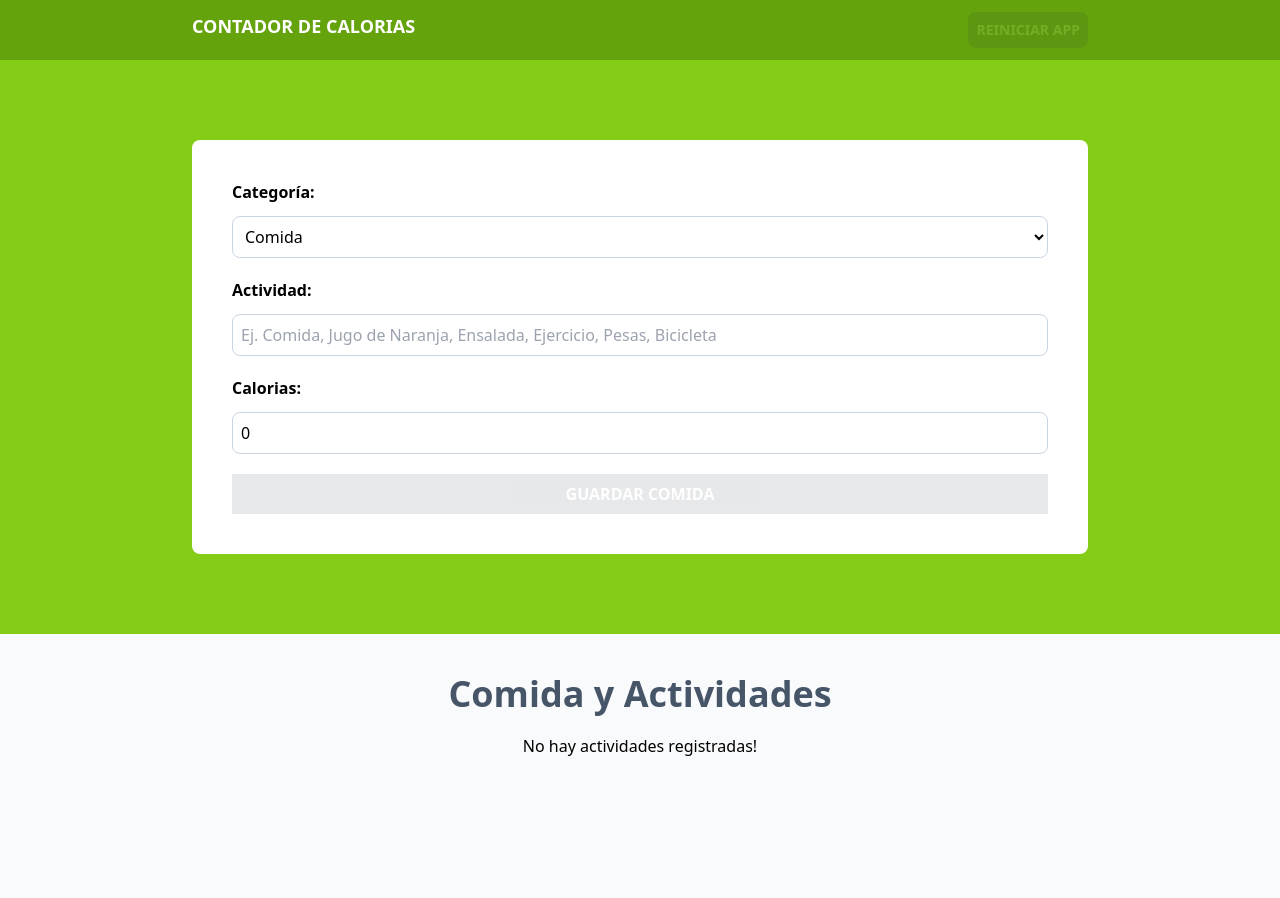
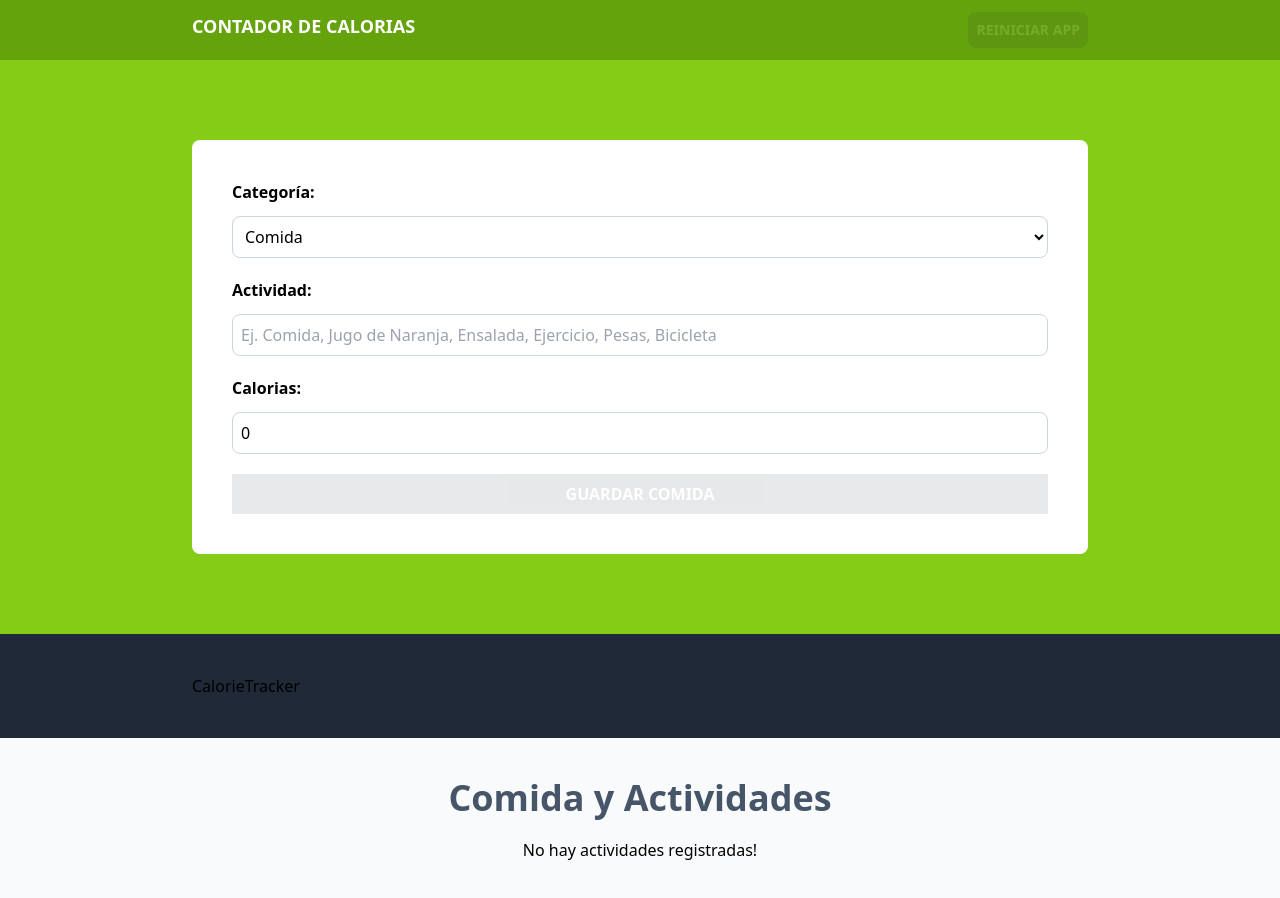
Before and after one commit to 7Fernando7/calorie-tracker, a React (Vite) app: page / in a window 1280 px wide. Shown: the top 898 px of the page. Before the commit the page ends 818 px from the top, so only its background shows below. Built offline with nearby package versions, Linux system fonts and the light colour scheme.

Commit message:
Creando un componente para mostrar el total de calorias

```diff
--- a/src/App.tsx
+++ b/src/App.tsx
@@ -2,6 +2,7 @@ import { useReducer,useEffect, useMemo } from "react"
 import Form from "./componentes/Form"
 import { activityReducer, initialState } from "./reducers/activity-reducer"
 import ActivityList from "./componentes/ActivityList"
+import CalorieTracker from "./componentes/CalorieTracker"
 
 
 function App() {
@@ -12,7 +13,7 @@ function App() {
       localStorage.setItem('activities', JSON.stringify(state.activities))
     }, [state.activities])
 
-    const canRestartApp = () => useMemo(() => state.activities.length, [state.activities])
+    const CanRestartApp = () => useMemo(() => state.activities.length, [])
 
 
     return (
@@ -25,7 +26,7 @@ function App() {
 
               <button className="bg-gray-800 hover:bg-gray-900 p-2 font-bold uppercase text-white cursor-pointer rounded-lg text-sm
                 disabled:opacity-10"
-                disabled={!canRestartApp()}
+                disabled={!CanRestartApp()}
                 onClick={() => dispatch({ type: 'restart-app' })}
                 >
                 Reiniciar App
@@ -42,6 +43,15 @@ function App() {
             </div>
           </section>
 
+          <section className="bg-gray-800 py-10" >
+            <div className="max-w-4xl mx-auto">
+              <CalorieTracker
+                activities={state.activities}
+              />
+            </div>
+
+          </section>
+
           <section className='p-10 mx-auto max-w-4xl' >
             <ActivityList
               activities={state.activities}
--- a/src/componentes/ActivityList.tsx
+++ b/src/componentes/ActivityList.tsx
@@ -21,10 +21,10 @@ export default function ActivityList({activities, dispatch} : ActivityListProps)
   return (
     <>
       <h2 className="text-4xl font-bold text-slate-600 text-center">Comida y Actividades</h2>
-                {isEmptyActivities ?
+        {isEmptyActivities ?
             <p className="text-center my-5" >No hay actividades registradas!</p> :
              activities.map((activity) => (
-            <div key={activity.id} className="px-5 py-10 bg-white mt-5 flex justify-between">
+            <div key={activity.id} className="px-5 py-10 bg-white mt-5 flex justify-between shadow">
 
                 <div className="space-y-2 relative">
                     <p className={`absolut -top-8 -left-8 px-10 py-2 text-white uppercase font-bold ${activity.category === 1 ? 'bg-lime-500' : 'bg-orange-500'}`}>
--- /dev/null
+++ b/src/componentes/CalorieTracker.tsx
@@ -0,0 +1,13 @@
+import type { Activity } from "../types"
+
+type CalorieTrackerProps = {
+  activities: Activity[]
+}
+
+export default function CalorieTracker({activities} : CalorieTrackerProps) {
+  return (
+    <div>
+      CalorieTracker
+    </div>
+  )
+}
```
